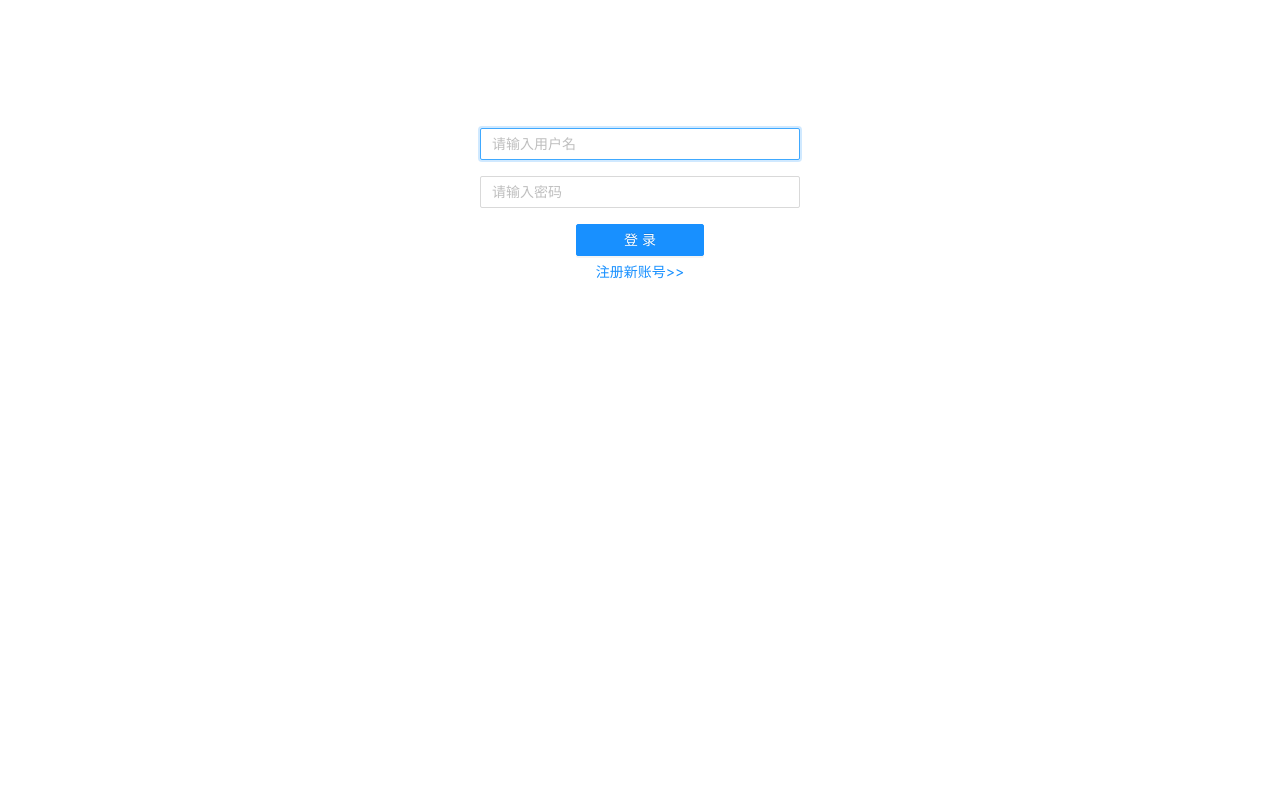
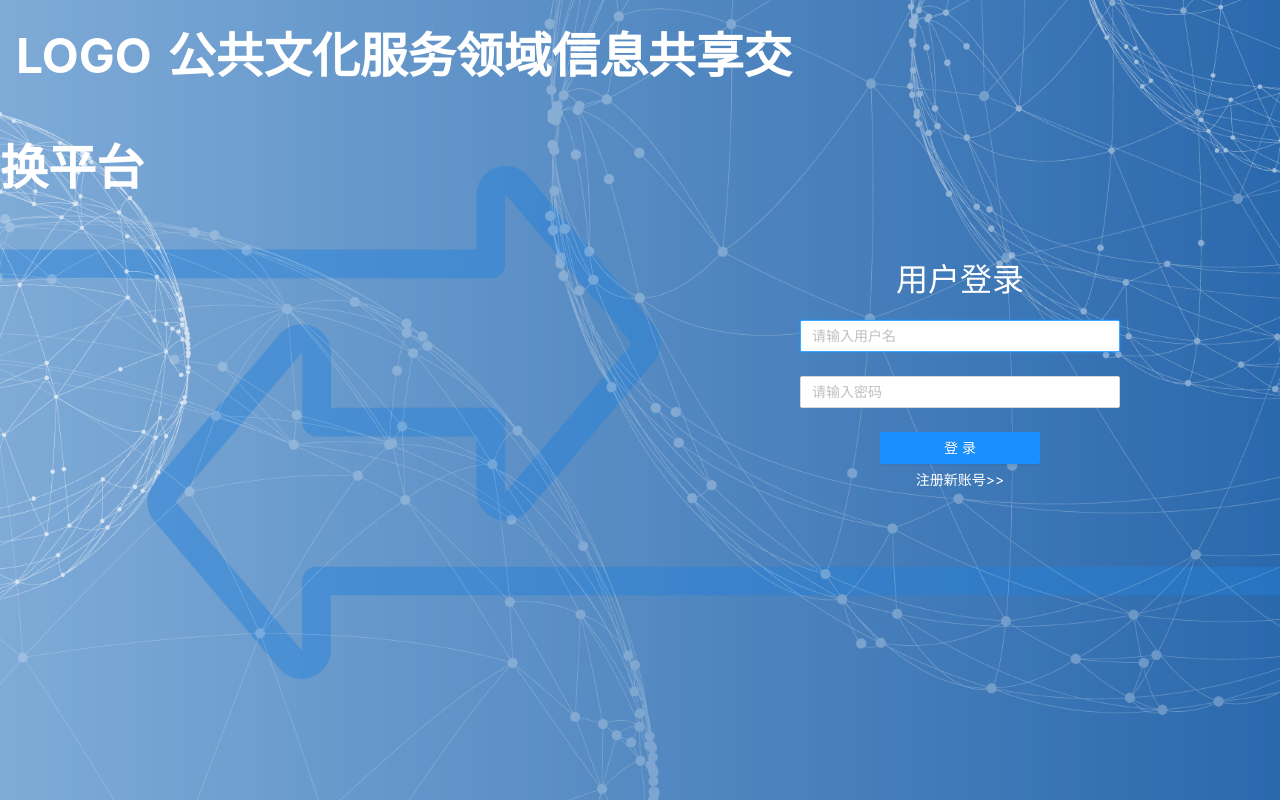
Before and after one commit to artyhacker/ciem, a React (Create React App) app: page /login/1 in a window 1280 px wide. Built offline with nearby package versions, Linux system fonts and the light colour scheme.

Commit message:
perf: 优化登录页面UI

```diff
--- a/src/components/Login/Login.module.css
+++ b/src/components/Login/Login.module.css
@@ -2,11 +2,32 @@
   width: 100vw;
   height: 100vh;
   overflow: hidden;
+  display: flex;
+  flex-direction: row;
+  background: url("../../assets/login-bg.png") no-repeat center/cover;
+}
+
+.title {
+  flex: 1;
+  font-size: 3rem;
+  height: 7rem;
+  line-height: 7rem;
+  color: white;
+  font-weight: bold;
 }
 
 .form {
   width: 20rem;
-  height: 12rem;
+  height: 15rem;
   margin: 0 auto;
-  margin-top: 10%;
+  margin-top: 20%;
+  margin-right: 10rem;
 }
+
+.form-title {
+  color: white;
+  font-size: 2rem;
+  text-align: center;
+  height: 3rem;
+  line-height: 3rem;
+}
--- a/src/components/Login/Login.tsx
+++ b/src/components/Login/Login.tsx
@@ -6,6 +6,7 @@ import api from "../../configs/api";
 import { RouteComponentProps } from "react-router-dom";
 import LoginForm from "./LoginForm";
 import { setToken } from "../../utils/tokenUtils";
+import { SYSTEM_TITLE } from "../../models/global";
 
 const Login: FC<RouteComponentProps> = ({ history }) => {
   const [username, setUsername] = useState<string>();
@@ -28,29 +29,35 @@ const Login: FC<RouteComponentProps> = ({ history }) => {
 
   return (
     <div className={styles.container}>
+      <div className={styles.title}>
+        <span style={{ padding: '0 1rem' }}>LOGO</span>
+        {SYSTEM_TITLE}
+      </div>
       <div className={styles.form}>
+        <div className={styles['form-title']}>用户登录</div>
         <Input
           placeholder="请输入用户名"
           autoFocus
           value={username}
+          style={{ marginTop: '1rem' }}
           onChange={(e) => setUsername(e.target.value)}
         />
         <Input
           placeholder="请输入密码"
-          style={{ margin: "1rem 0" }}
+          style={{ margin: "1.5rem 0" }}
           value={password}
           onChange={(e) => setPassword(e.target.value)}
         />
         <Button
           type="primary"
-          style={{ margin: "0 auto", display: "block", width: "8rem" }}
+          style={{ margin: "0 auto", display: "block", width: "10rem" }}
           onClick={onLogin}
         >
           登录
         </Button>
         <Button
           type="link"
-          style={{ margin: "0 auto", display: "block" }}
+          style={{ margin: "0 auto", display: "block", color: '#FFF' }}
           onClick={() => setVisible(true)}
         >{`注册新账号>>`}</Button>
       </div>
```
Also changed, not shown: src/assets/login-bg.png (added).
